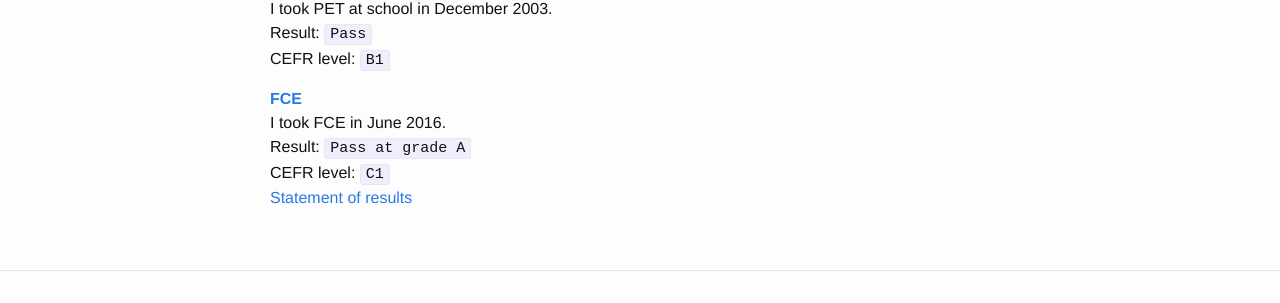
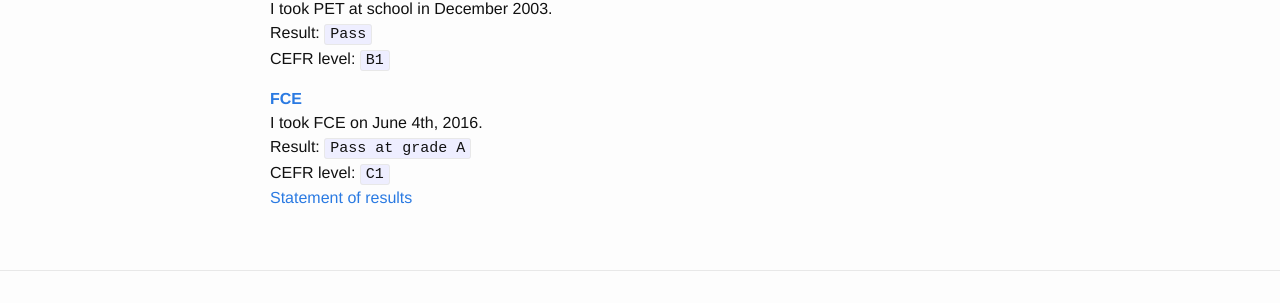
Before and after one commit to aspyatkin/personal-website, a Jekyll site: the page built from about.md, in a window 1280 px wide. Shown: the part 677-980 px from the top of the page. Built offline with Jekyll 4.4.1, drawn with Linux system fonts in a browser that asks for light colours.

Commit message:
Minor updates

```diff
--- a/about.md
+++ b/about.md
@@ -26,7 +26,7 @@
 CEFR level: `B1`
 
 **[FCE](http://www.cambridgeenglish.org/exams/first/){:target="_blank"}**
-I took FCE in June 2016.
+I took FCE on June 4th, 2016.
 Result: `Pass at grade A`
 CEFR level: `C1`
-[Statement of results](http://www.slideshare.net/AlexanderPyatkin/statementofresult-63726676){:target="_blank"}
+[Statement of results](/FCE-StatementOfResult.pdf){:target="_blank"}
```
Also changed, not shown: 1 other file.
